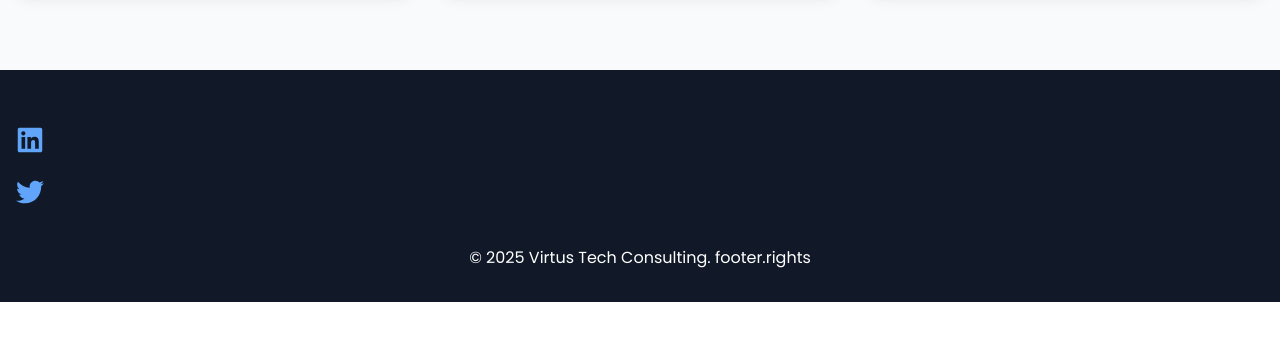
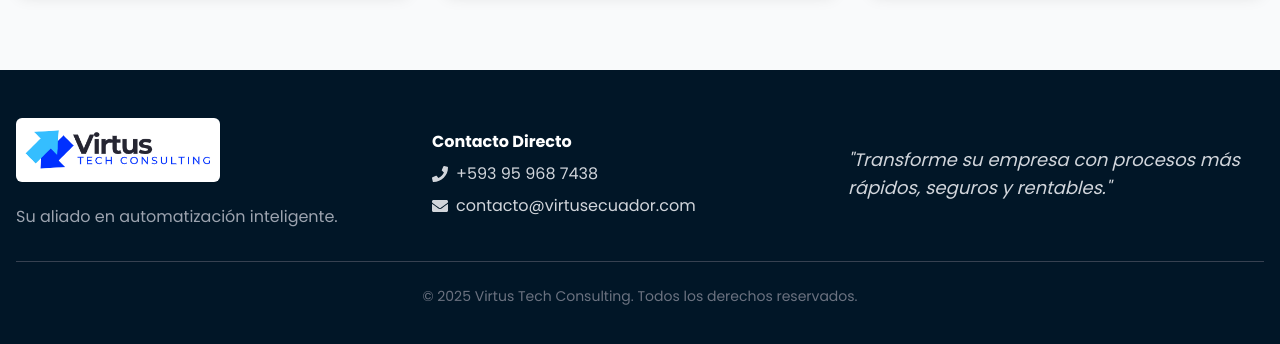
Before and after one commit to oliverbri94/virtus, a Next.js app: page /blog in a window 1280 px wide. Shown: the part 818-1162 px from the top of the page. Before the commit the page ends 1120 px from the top, so only its background shows below. Built offline with nearby package versions, Linux system fonts and the light colour scheme.

Commit message:
ajuste navbar

```diff
--- a/components/Footer.js
+++ b/components/Footer.js
@@ -1,19 +1,41 @@
 import { useTranslation } from 'react-i18next';
-import { FaLinkedin, FaTwitter } from 'react-icons/fa';
+import { FaPhone, FaEnvelope } from 'react-icons/fa';
 
 const Footer = () => {
     const { t } = useTranslation();
+
     return (
-        <footer className="bg-gray-900 text-white py-8">
-            <div className="container mx-auto px-4 text-center">
-                <div className="mb-4">
-                    <a href="#" className="mx-2 text-blue-400 hover:text-blue-300"><FaLinkedin size={28}/></a>
-                    <a href="#" className="mx-2 text-blue-400 hover:text-blue-300"><FaTwitter size={28}/></a>
+        <footer className="bg-virtus-dark text-white">
+            <div className="container mx-auto px-4 py-12">
+                <div className="flex flex-wrap justify-between items-center text-center md:text-left">
+                    <div className="w-full md:w-1/3 mb-6 md:mb-0">
+                        {/* --- ¡AQUÍ ESTÁ LA MAGIA! El logo original con su propio fondo blanco --- */}
+                        <div className="inline-block bg-white p-2 rounded-md shadow-sm mx-auto md:mx-0">
+                            <img src="/logo.png" alt="Virtus Tech Consulting Logo" className="h-12 w-auto" />
+                        </div>
+                        <p className="mt-4 text-gray-400">{t('footer.slogan')}</p>
+                    </div>
+
+                    <div className="w-full md:w-1/3 mb-6 md:mb-0">
+                        <h4 className="font-bold mb-2">Contacto Directo</h4>
+                        <a href="tel:+593959687438" className="flex items-center justify-center md:justify-start text-gray-300 hover:text-white mb-2">
+                            <FaPhone className="mr-2" /> +593 95 968 7438
+                        </a>
+                        <a href="mailto:contacto@virtusecuador.com" className="flex items-center justify-center md:justify-start text-gray-300 hover:text-white">
+                            <FaEnvelope className="mr-2" /> contacto@virtusecuador.com
+                        </a>
+                    </div>
+
+                    <div className="w-full md:w-1/3">
+                       <p className="text-lg italic text-gray-300">"{t('footer.quote')}"</p>
+                    </div>
                 </div>
-                <p>&copy; {new Date().getFullYear()} Virtus Tech Consulting. {t('footer.rights')}</p>
+                <div className="text-center text-gray-500 border-t border-gray-700 mt-8 pt-6 text-sm">
+                    <p>&copy; {new Date().getFullYear()} Virtus Tech Consulting. Todos los derechos reservados.</p>
+                </div>
             </div>
         </footer>
     );
-}
+};
 
 export default Footer;
--- a/components/Navbar.js
+++ b/components/Navbar.js
@@ -40,7 +40,6 @@ const Navbar = () => {
       : "hover:text-virtus-blue-light cursor-pointer transition-colors";
 
     if (router.pathname === '/') {
-      // Si estamos en la página principal, usamos ScrollLink para el desplazamiento suave
       return navLinks.map(link => (
         <ScrollLink
           key={link.to}
@@ -55,7 +54,6 @@ const Navbar = () => {
         </ScrollLink>
       ));
     } else {
-      // Si estamos en otra página (ej. blog), usamos Link de Next para volver a la home
       return navLinks.map(link => (
         <Link key={link.to} href={`/#${link.to}`} legacyBehavior>
           <a className={linkClass} onClick={() => isMobile && setIsOpen(false)}>
@@ -93,7 +91,10 @@ const Navbar = () => {
           <div className="flex items-center">
             <Link href="/" legacyBehavior>
               <a className="cursor-pointer" onClick={() => setIsOpen(false)}>
-                <img src="/logo.png" alt="Virtus Tech Consulting Logo" className="h-12 w-auto" />
+                {/* --- ¡AQUÍ ESTÁ LA MAGIA! Le damos al logo su propio fondo blanco --- */}
+                <div className="bg-white p-2 rounded-md shadow-sm">
+                  <img src="/logo.png" alt="Virtus Tech Consulting Logo" className="h-10 w-auto" />
+                </div>
               </a>
             </Link>
           </div>
```
